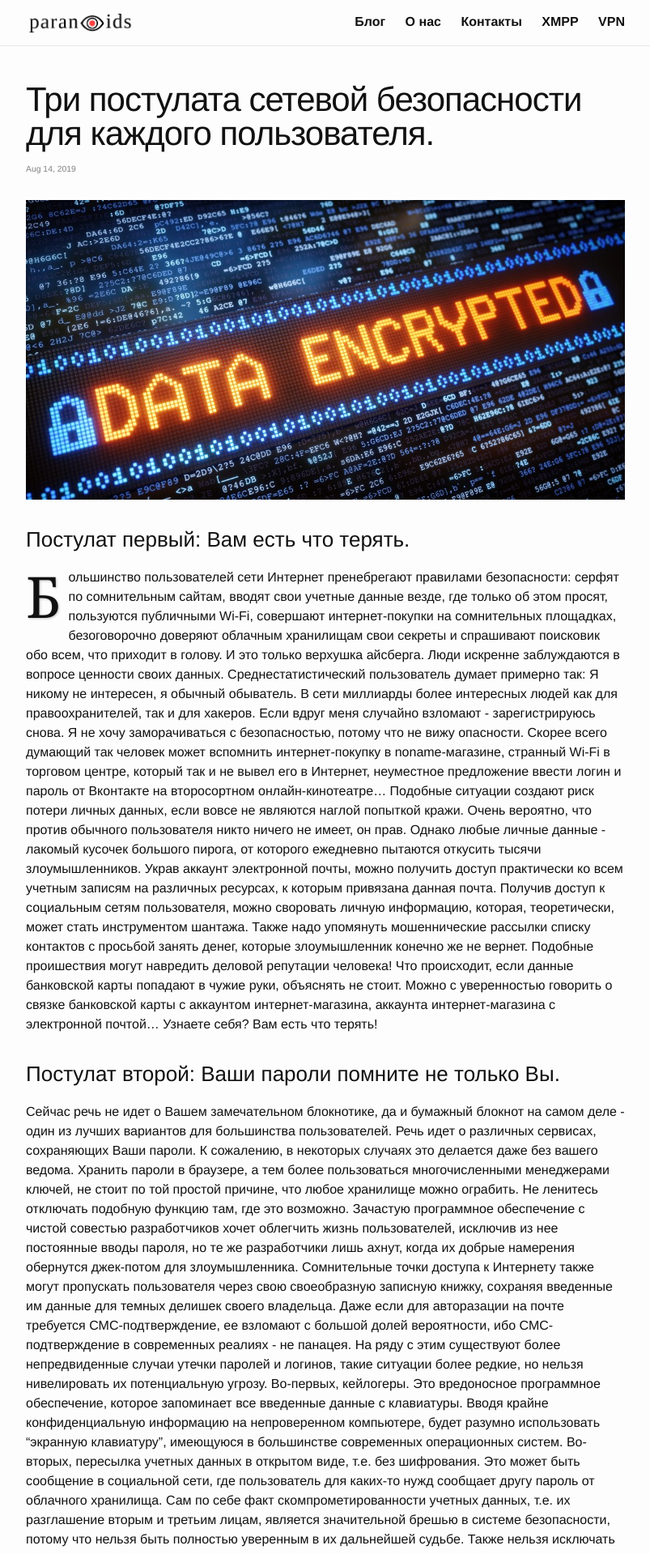
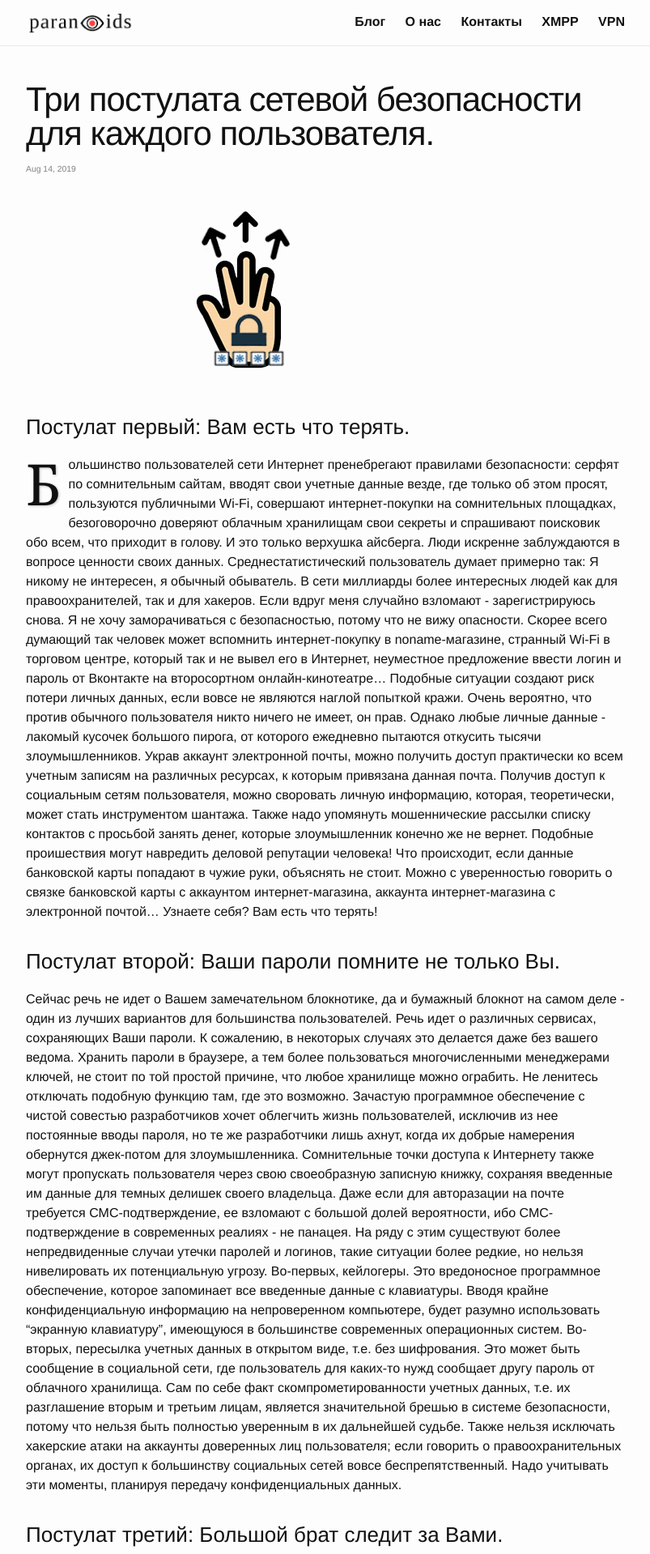
Before and after one commit to 2b7E1n6D0e5R7/2b7E1n6D0e5R7.github.io, a Jekyll site: the page built from _posts/2019-08-14-tri-postulata-setevoy-bezopasnosti.md, in a window 1280 px wide. Shown: the top 1919 px of the page at 81% size, without its empty margins (238-1041 px from the left). Built offline with Jekyll 4.4.1, drawn with Linux system fonts in a browser that asks for light colours.

Commit message:
Update 2019-08-14-tri-postulata-setevoy-bezopasnosti.md

```diff
--- a/_posts/2019-08-14-tri-postulata-setevoy-bezopasnosti.md
+++ b/_posts/2019-08-14-tri-postulata-setevoy-bezopasnosti.md
@@ -4,7 +4,7 @@ layout: post
 tags: шифрование общение PGP GPG
 ---
 
-![encryption](/images/data-encryption.jpg)
+![encryption](/images/postulat.png)
 
 ### Постулат первый: Вам есть что терять.
 <b class="bukvica">Б</b>ольшинство пользователей сети Интернет пренебрегают правилами безопасности: серфят по сомнительным сайтам, вводят свои учетные данные везде, где только об этом просят, пользуются публичными Wi-Fi, совершают интернет-покупки на сомнительных площадках, безоговорочно доверяют облачным хранилищам свои секреты и спрашивают поисковик обо всем, что приходит в голову. И это только верхушка айсберга.
```
